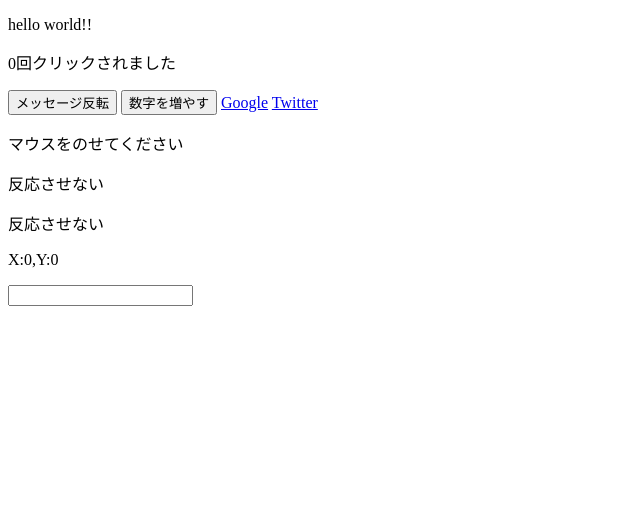
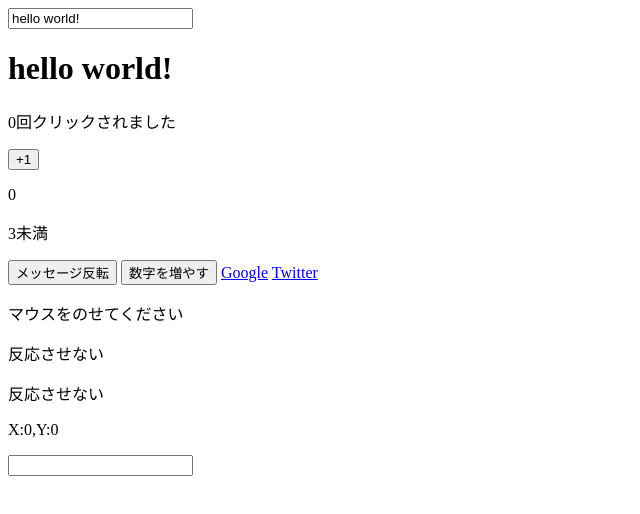
Before and after one commit to akitoshi-m/vue_project, a plain HTML site: page index.html in a window 1280 px wide. Shown: the whole page, without its empty margins (0-640 px from the left). Drawn offline with nearby package versions, Linux system fonts and the light colour scheme.

Commit message:
computedプロパティを使用

```diff
--- a/index.html
+++ b/index.html
@@ -9,8 +9,12 @@
     <script src="https://cdn.jsdelivr.net/npm/vue@2.6.12/dist/vue.js"></script>
 
     <div id="app">
-      <p>{{ message }}</p>
+      <input type="text" v-model="message">
+      <h1>{{ message }}</h1>
       <p>{{ number }}回クリックされました</p>
+      <button @click="counter += 1">+1</button>
+      <p>{{ counter }}</p>
+      <p>{{ lessThanThree }}</p>
       <button v-on:click='reverseMessage'>メッセージ反転</button>
       <button v-on:click='countUp(3)'>数字を増やす</button>
       <a :href="url">Google</a>
@@ -25,7 +29,7 @@
       new Vue({
         el: '#app',
         data: {
-          message: 'hello world!!',
+          message: 'hello world!',
           number: 0,
           url: 'https://google.com',
           twitterObject: {
@@ -33,7 +37,14 @@
             id: 31
           },
           x: 0,
-          y: 0
+          y: 0,
+          counter: 0
+        },
+        computed: {
+          lessThanThree: function() {
+            console.log('test');
+            return this.counter > 3 ? '3より上' : '3未満'
+          }
         },
         methods: {
           reverseMessage: function() {
```
